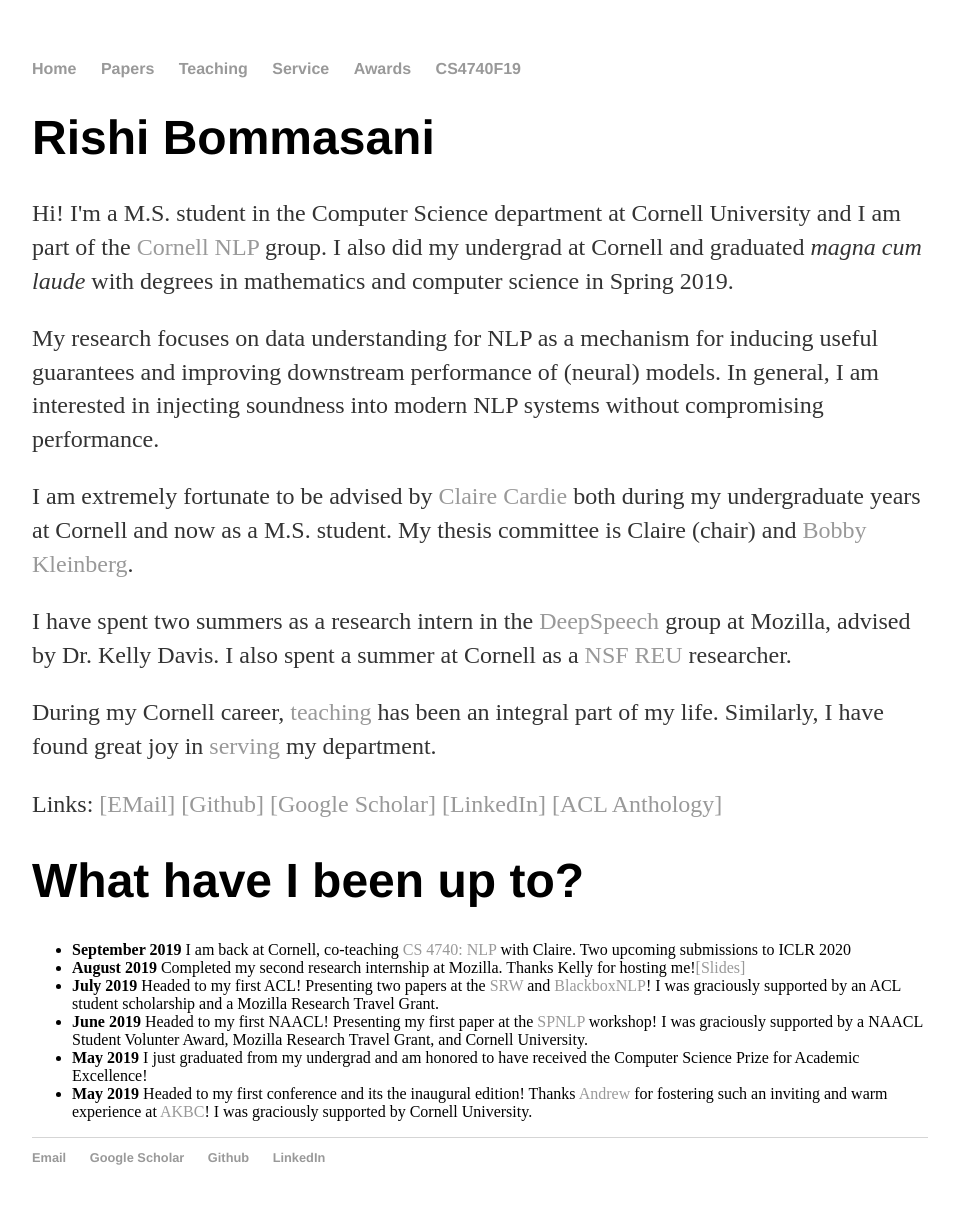
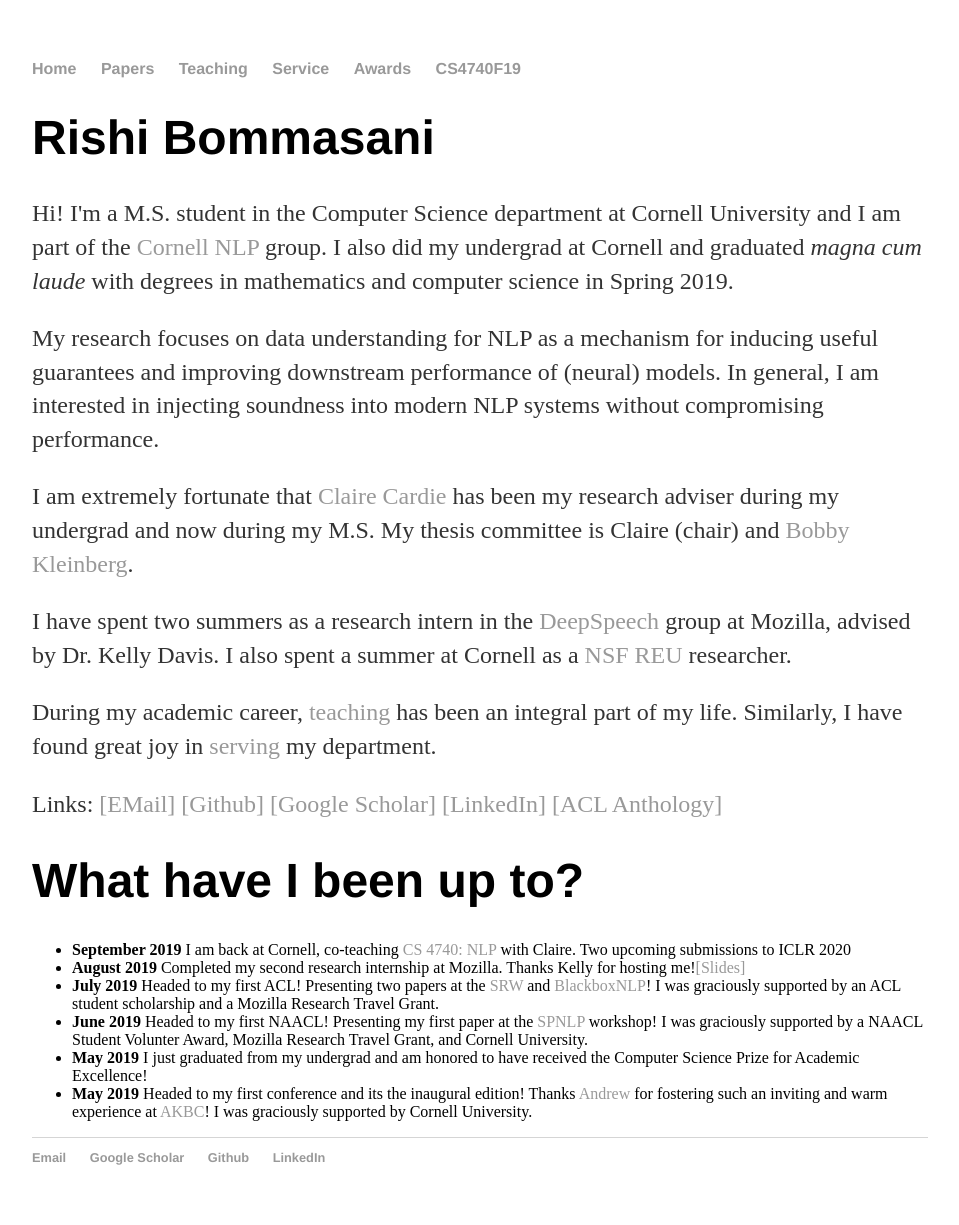
Before and after one commit to rishibommasani/rishibommasani.github.io, a Jekyll site: the page built from index.html, in a window 1280 px wide. Shown: the whole page, without its empty margins (160-1119 px from the left). Built offline with Jekyll 4.4.1, drawn with Linux system fonts in a browser that asks for light colours.

Commit message:
Wording main page

```diff
--- a/index.html
+++ b/index.html
@@ -8,11 +8,11 @@ title: Rishi Bommasani
 
 				<p> My research focuses on data understanding for NLP as a mechanism for inducing useful guarantees and improving downstream performance of (neural) models. In general, I am interested in injecting soundness into modern NLP systems without compromising performance.</p>
 
-<p>I am extremely fortunate to be advised by <a href="http://www.cs.cornell.edu/home/cardie/">Claire Cardie</a> both during my undergraduate years at Cornell and now as a M.S. student. My thesis committee is Claire (chair) and <a href="http://www.cs.cornell.edu/~rdk/">Bobby Kleinberg</a>. </p>
+<p>I am extremely fortunate that <a href="http://www.cs.cornell.edu/home/cardie/">Claire Cardie</a> has been my research adviser during my undergrad and now during my M.S. My thesis committee is Claire (chair) and <a href="http://www.cs.cornell.edu/~rdk/">Bobby Kleinberg</a>. </p>
 
 			<p> I have spent two summers as a research intern in the <a href="https://research.mozilla.org/machine-learning/">DeepSpeech</a> group at Mozilla, advised by Dr. Kelly Davis. I also spent a summer at Cornell as a <a href="https://www.nsf.gov/funding/pgm_summ.jsp?pims_id=5517">NSF REU</a> researcher.</p>
 
-			<p> During my Cornell career, <a href="https://rishibommasani.github.io/teaching">teaching</a> has been an integral part of my life. Similarly, I have found great joy in <a href="https://rishibommasani.github.io/service">serving</a> my department.
+			<p> During my academic career, <a href="https://rishibommasani.github.io/teaching">teaching</a> has been an integral part of my life. Similarly, I have found great joy in <a href="https://rishibommasani.github.io/service">serving</a> my department.
 <p>Links: <a href=mailto:rb724@cornell.edu>[EMail]</a> <a href="http://www.github.com/rishibommasani">[Github]</a> <a href="https://scholar.google.com/citations?user=WMBXw1EAAAAJ&hl=en">
 	[Google Scholar]</a> <a href="https://www.linkedin.com/in/rishi-b/">[LinkedIn]</a> <a href="https://www.aclweb.org/anthology/people/r/rishi-bommasani/">[ACL Anthology]</a></p>
     		</div><!-- /.blurb -->
```
